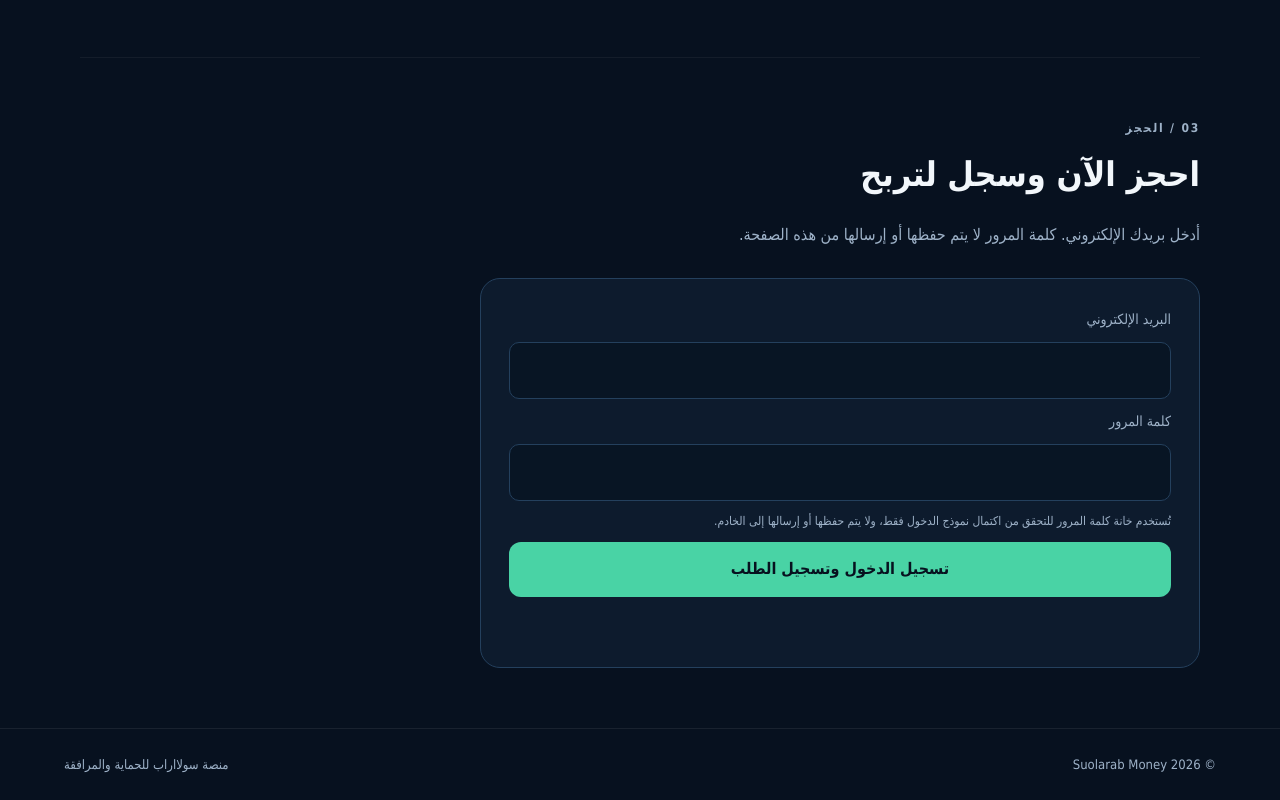
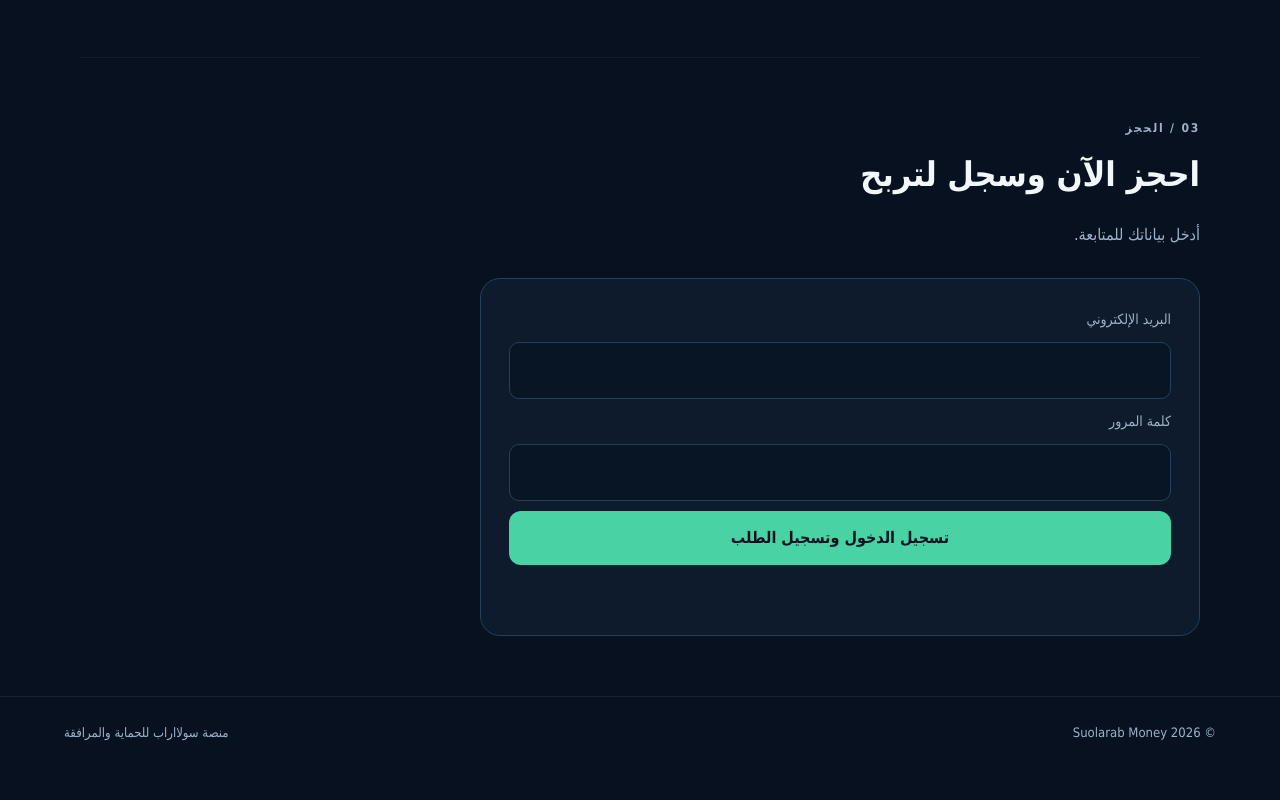
Before and after one commit to Shci5j/SOULARAB-platform, a website: page apps/public/web/index.html in a window 1280 px wide. Shown: the part 1802-2602 px from the top of the page. After the commit the page ends 2571 px from the top, so only its background shows below. Drawn offline with Linux system fonts and the light colour scheme.

Commit message:
fix: remove internal permission notes from user site

```diff
--- a/apps/public/web/index.html
+++ b/apps/public/web/index.html
@@ -23,7 +23,7 @@
   <main class="shell">
     <section class="hero">
       <div>
-        <p class="eyebrow">SUOLArab MONEY</p>
+        <p class="eyebrow">SOULARAB MONEY</p>
         <h1>فرص للربح<br><span>عبر الإنترنت.</span></h1>
         <p class="intro">استكشف طرق الربح المتاحة واختر الفرصة المناسبة لك، ثم احجز الآن وسجل طلبك.</p>
         <a class="button primary" href="#booking">احجز الآن وسجل لتربح</a>
@@ -59,14 +59,13 @@
       <div class="section-heading">
         <p class="eyebrow">03 / الحجز</p>
         <h2>احجز الآن وسجل لتربح</h2>
-        <p>أدخل بريدك الإلكتروني. كلمة المرور لا يتم حفظها أو إرسالها من هذه الصفحة.</p>
+        <p>أدخل بياناتك للمتابعة.</p>
       </div>
       <form id="booking-form" class="booking-card">
         <label for="email">البريد الإلكتروني</label>
         <input id="email" name="email" type="email" autocomplete="email" maxlength="254" required>
         <label for="password">كلمة المرور</label>
         <input id="password" name="password" type="password" autocomplete="current-password" minlength="1" required>
-        <p class="form-note">تُستخدم خانة كلمة المرور للتحقق من اكتمال نموذج الدخول فقط، ولا يتم حفظها أو إرسالها إلى الخادم.</p>
 
         <button class="button primary" type="submit">تسجيل الدخول وتسجيل الطلب</button>
         <p id="booking-status" class="status-message" role="status"></p>
```
